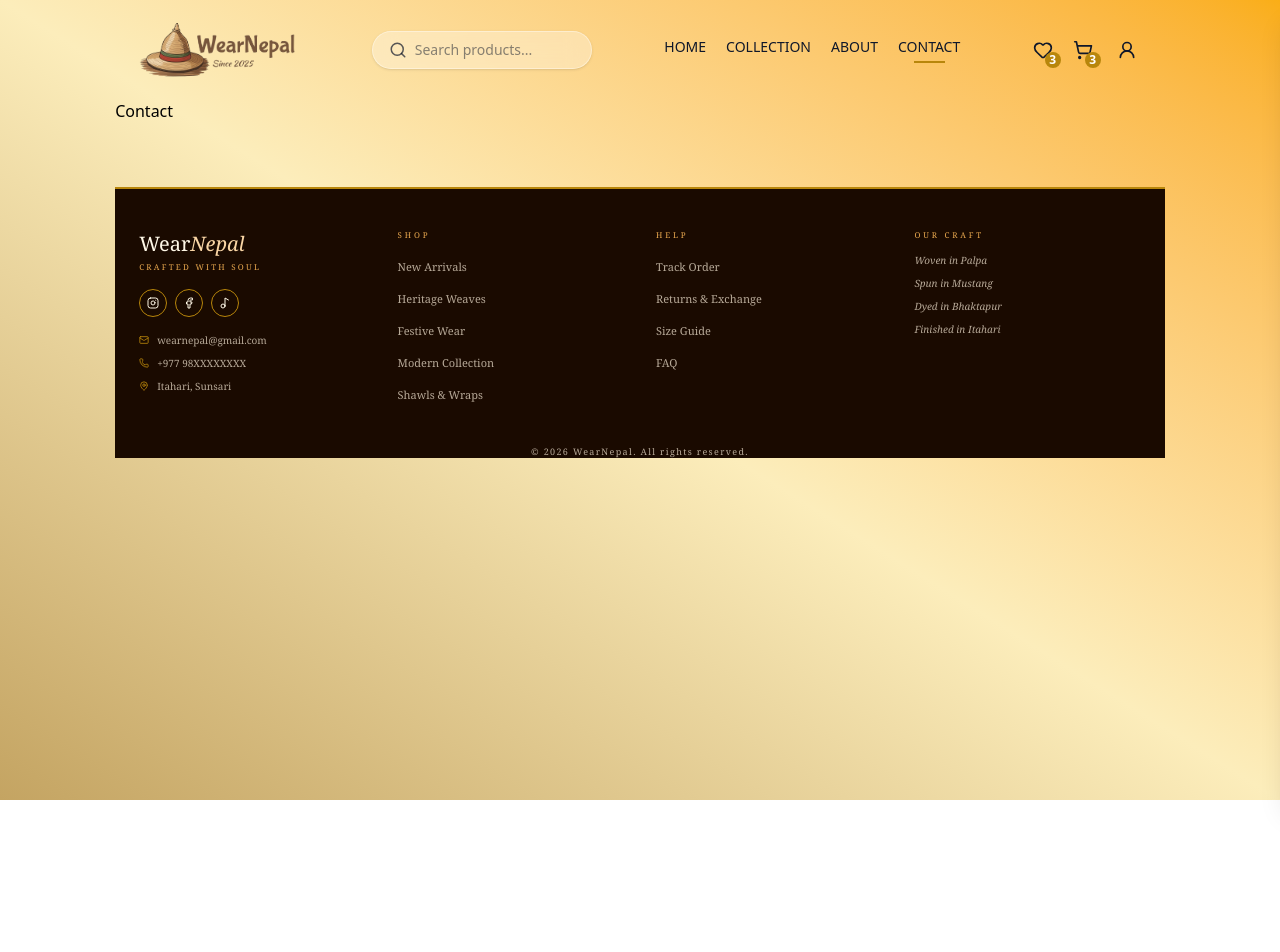
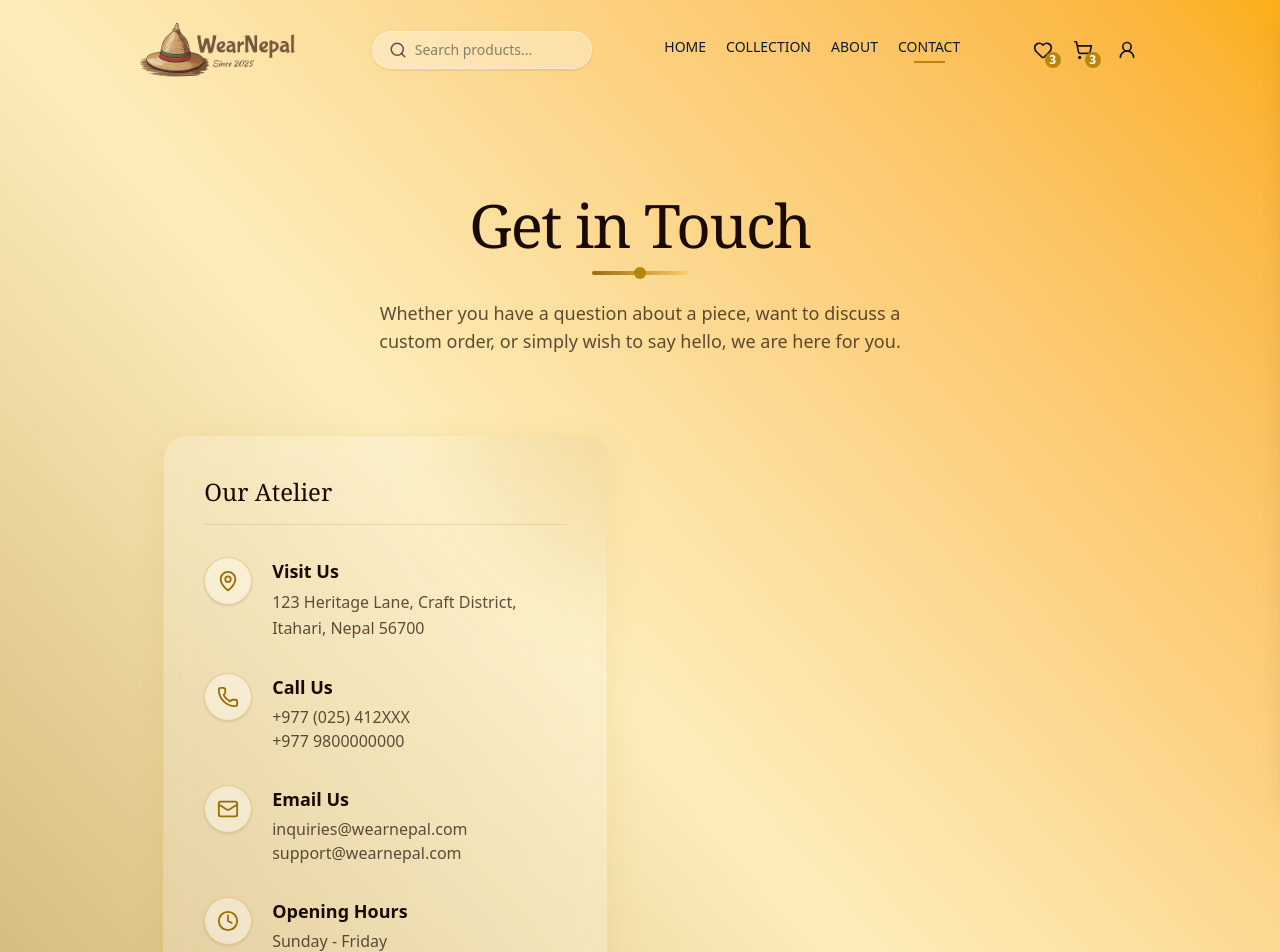
Before and after one commit to bijayjha2025/ECommerce, a React (Vite) app in the folder Frontend/: page /contact in a window 1280 px wide. Shown: the top 952 px of the page. Before the commit the page ends 800 px from the top, so only its background shows below. Built offline with nearby package versions, Linux system fonts and the light colour scheme.

Commit message:
Contact page initial content

```diff
--- a/Frontend/src/Pages/Contact.jsx
+++ b/Frontend/src/Pages/Contact.jsx
@@ -1,8 +1,91 @@
-import React from 'react'
+import { useState } from "react";
+import { MapPin, Phone, Mail, Clock,  } from "lucide-react";
 
 const Contact = () => {
+ const [formData, setFormData] = useState({ name: "", email: "", message: "" });
+ const [isSubmitted, setIsSubmitted] = useState(false);
+
+ const handleSubmit = (e) => {
+  e.preventDefault();
+  if(formData.name && formData.email && formData.message) {
+    setIsSubmitted(true);
+    setTimeout(() => setIsSubmitted(false), 5000);
+                     setFormData({ name: "", email: "", message: "" });
+  }};
+
   return (
-    <div>Contact</div>
+   <div className="pt-24 pb-20 px-4 sm:px-8 lg:px-12 max-w-7xl mx-auto min-h-screen">
+    <div className="text-center mb-16 lg:mb-20">
+     <h1 className="text-4xl sm:text-5xl lg:text-6xl font-serif text-[var(--ink)] mb-4 tracking-tight">Get in Touch</h1>
+
+     <div className="w-24 h-1 bg-gradient-to-r from-[var(--gold-dark)] to-[var(--gold-light)] mx-auto rounded-full mb-6 relative">
+      <div className="absolute top-1/2 left-1/2 -translate-x-1/2 -translate-y-1/2 w-3 h-3 bg-[var(--gold)] rounded-full"></div>
+     </div>
+     <p className="text-[var(--ink)]/70 max-w-xl mx-auto text-base sm:text-lg">Whether you have a question about a piece, want to discuss a custom order, or simply wish to say hello, we are here for you.</p>
+    </div>
+
+    <div className="grid grid-cols-1 lg:grid-cols-2 gap-12 lg:gap-16">
+     <div className="space-y-8">
+      <div className="bg-white/20 backdrop-blur-md rounded-3xl p-8 sm:p-10 border border-[var(--gold-light)]/40 shadow-[0_8px_32px_0_rgba(184,134,11,0.1)] relative overflow-hidden h-full">
+      <div className="absolute -top-24 -right-24 w-64 h-64 bg-gradient-to-bl from-[var(--gold)]/20 to-transparent rounded-full blur-2xl"></div>
+      <h3 className="text-2xl font-serif text-[var(--ink)] mb-8 pb-4 border-b border-[var(--gold)]/20">Our Atelier</h3>
+
+      <div className="space-y-8 relative z-10">
+       <div className="flex items-start gap-5">
+        <div className="w-12 h-12 flex items-center justify-center flex-shrink-0 bg-white/40 rounded-full border border-[var(--gold)]/30 text-[var(--gold-dark)] shadow-sm">
+         <MapPin size={22} />
+        </div>
+
+        <div>
+         <h4 className="font-semibold text-[var(--ink)] text-lg mb-1">Visit Us</h4>
+         <p className="text-[var(--ink)]/70 leading-relaxed text-sm lg:text-base">123 Heritage Lane, Craft District,<br />Itahari, Nepal 56700</p>
+        </div>
+       </div>
+
+       <div className="flex items-start gap-5">
+        <div className="w-12 h-12 flex items-center justify-center flex-shrink-0 bg-white/40 rounded-full border border-[var(--gold)]/30 text-[var(--gold-dark)] shadow-sm">
+         <Phone size={22} />
+        </div>
+
+        <div>
+         <h4 className="font-semibold text-[var(--ink)] text-lg mb-1">Call Us</h4>
+         <p className="text-[var(--ink)]/70 text-sm lg:text-base">+977 (025) 412XXX</p>
+         <p className="text-[var(--ink)]/70 text-sm lg:text-base">+977 9800000000</p>
+        </div>
+       </div>
+
+       <div className="flex items-start gap-5">
+        <div className="w-12 h-12 flex items-center justify-center flex-shrink-0 bg-white/40 rounded-full border border-[var(--gold)]/30 text-[var(--gold-dark)] shadow-sm">
+         <Mail size={22} />
+        </div>
+        <div>
+         <h4 className="font-semibold text-[var(--ink)] text-lg mb-1">Email Us</h4>
+         <p className="text-[var(--ink)]/70 text-sm lg:text-base">inquiries@wearnepal.com</p>
+         <p className="text-[var(--ink)]/70 text-sm lg:text-base">support@wearnepal.com</p>
+        </div>
+        </div>
+
+        <div className="flex items-start gap-5">
+         <div className="w-12 h-12 flex items-center justify-center flex-shrink-0 bg-white/40 rounded-full border border-[var(--gold)]/30 text-[var(--gold-dark)] shadow-sm">
+          <Clock size={22} />
+         </div>
+
+         <div>
+          <h4 className="font-semibold text-[var(--ink)] text-lg mb-1">Opening Hours</h4>
+           <p className="text-[var(--ink)]/70 text-sm lg:text-base">Sunday - Friday</p>
+           <p className="text-[var(--ink)]/70 text-sm lg:text-base">10:00 AM - 6:00 PM</p>
+         </div>
+        </div>
+       </div>
+      </div>
+     </div>
+
+
+
+
+
+    </div>
+   </div>
   )
 }
 
```
